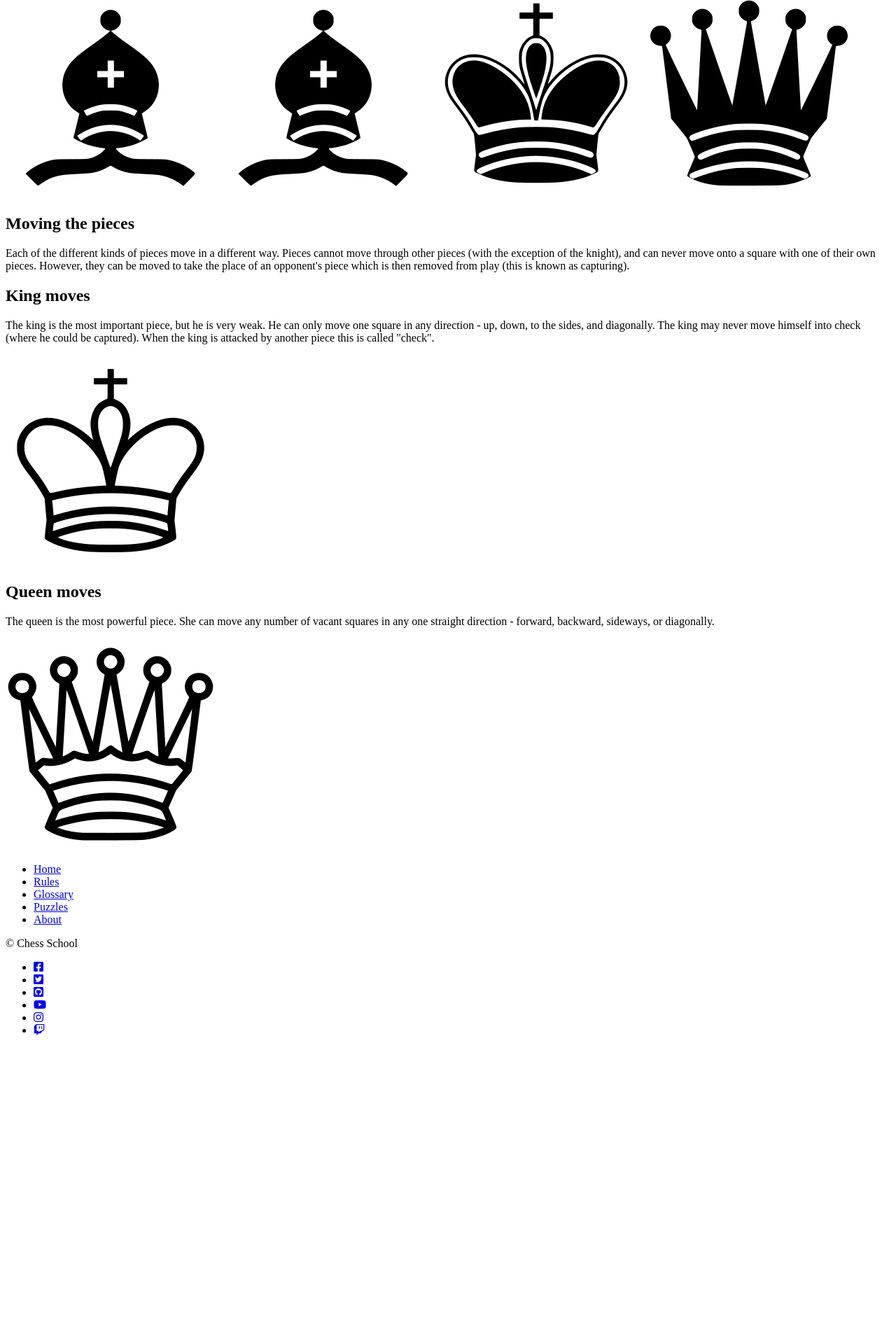
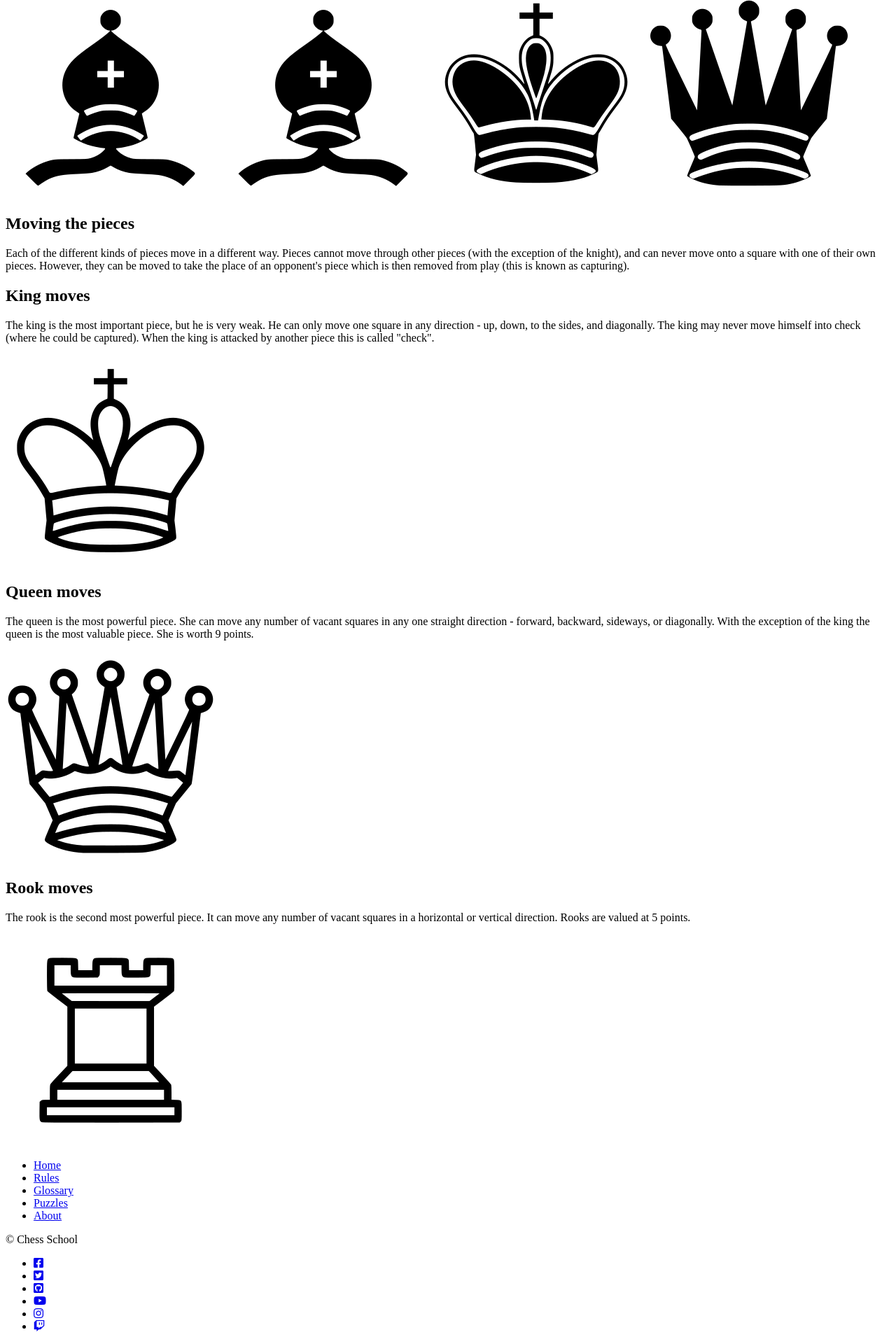
Before and after one commit to PavelDenchev/SoftUni-Project-Chess, a Jekyll site: the page docs/rules.html, which Jekyll copies as it is, in a window 1280 px wide. Shown: the part 2659-4579 px from the top of the page at 70% size. Built offline with Jekyll 4.4.1, drawn with Linux system fonts in a browser that asks for light colours; nearby versions of some CDN libraries; before the commit the page ends 4156 px from its top, so only the background shows below that.

Commit message:
Added rook moves section

```diff
--- a/docs/feed.xml
+++ b/docs/feed.xml
@@ -1,4 +1,4 @@
-<?xml version="1.0" encoding="utf-8"?><feed xmlns="http://www.w3.org/2005/Atom" ><generator uri="https://jekyllrb.com/" version="3.8.5">Jekyll</generator><link href="/feed.xml" rel="self" type="application/atom+xml" /><link href="/" rel="alternate" type="text/html" /><updated>2019-04-13T19:10:17+03:00</updated><id>/feed.xml</id><title type="html">ChessBlog</title><subtitle>This site is for an exam for SoftUni.</subtitle><entry><title type="html">Welcome to Jekyll!</title><link href="/2019/03/25/welcome-to-jekyll.html" rel="alternate" type="text/html" title="Welcome to Jekyll!" /><published>2019-03-25T13:09:03+02:00</published><updated>2019-03-25T13:09:03+02:00</updated><id>/2019/03/25/welcome-to-jekyll</id><content type="html" xml:base="/2019/03/25/welcome-to-jekyll.html">&lt;p&gt;You’ll find this post in your &lt;code class=&quot;highlighter-rouge&quot;&gt;_posts&lt;/code&gt; directory. Go ahead and edit it and re-build the site to see your changes. You can rebuild the site in many different ways, but the most common way is to run &lt;code class=&quot;highlighter-rouge&quot;&gt;jekyll serve&lt;/code&gt;, which launches a web server and auto-regenerates your site when a file is updated.&lt;/p&gt;
+<?xml version="1.0" encoding="utf-8"?><feed xmlns="http://www.w3.org/2005/Atom" ><generator uri="https://jekyllrb.com/" version="3.8.5">Jekyll</generator><link href="/feed.xml" rel="self" type="application/atom+xml" /><link href="/" rel="alternate" type="text/html" /><updated>2019-04-13T21:24:49+03:00</updated><id>/feed.xml</id><title type="html">ChessBlog</title><subtitle>This site is for an exam for SoftUni.</subtitle><entry><title type="html">Welcome to Jekyll!</title><link href="/2019/03/25/welcome-to-jekyll.html" rel="alternate" type="text/html" title="Welcome to Jekyll!" /><published>2019-03-25T13:09:03+02:00</published><updated>2019-03-25T13:09:03+02:00</updated><id>/2019/03/25/welcome-to-jekyll</id><content type="html" xml:base="/2019/03/25/welcome-to-jekyll.html">&lt;p&gt;You’ll find this post in your &lt;code class=&quot;highlighter-rouge&quot;&gt;_posts&lt;/code&gt; directory. Go ahead and edit it and re-build the site to see your changes. You can rebuild the site in many different ways, but the most common way is to run &lt;code class=&quot;highlighter-rouge&quot;&gt;jekyll serve&lt;/code&gt;, which launches a web server and auto-regenerates your site when a file is updated.&lt;/p&gt;
 
 &lt;p&gt;To add new posts, simply add a file in the &lt;code class=&quot;highlighter-rouge&quot;&gt;_posts&lt;/code&gt; directory that follows the convention &lt;code class=&quot;highlighter-rouge&quot;&gt;YYYY-MM-DD-name-of-post.ext&lt;/code&gt; and includes the necessary front matter. Take a look at the source for this post to get an idea about how it works.&lt;/p&gt;
 
--- a/docs/rules.html
+++ b/docs/rules.html
@@ -273,7 +273,7 @@
         </div>
 
         <h1 class="rules-title">Queen moves</h1>
-        <p class="rules-content">The queen is the most powerful piece. She can move any number of vacant squares in any one straight direction - forward, backward, sideways, or diagonally.</p>
+        <p class="rules-content">The queen is the most powerful piece. She can move any number of vacant squares in any one straight direction - forward, backward, sideways, or diagonally. With the exception of the king the queen is the most valuable piece. She is worth 9 points.</p>
 
         <div class="chessboard">
             <div>
@@ -358,6 +358,93 @@
 </div>
             <img src="./images/white-queen.png" class="piece white-queen moves-queen">
         </div>
+
+        <h1 class="rules-title">Rook moves</h1>
+        <p class="rules-content">The rook is the second most powerful piece. It can move any number of vacant squares in a horizontal or vertical direction. Rooks are valued at 5 points.</p>
+
+        <div class="chessboard">
+            <div>
+    <div class="white-square" id="a8"></div>
+    <div class="black-square" id="b8"></div>
+    <div class="white-square" id="c8"></div>
+    <div class="black-square" id="d8"></div>
+    <div class="white-square" id="e8"></div>
+    <div class="black-square" id="f8"></div>
+    <div class="white-square" id="g8"></div>
+    <div class="black-square" id="h8"></div>
+</div>
+<div>
+    <div class="black-square" id="a7"></div>
+    <div class="white-square" id="b7"></div>
+    <div class="black-square" id="c7"></div>
+    <div class="white-square" id="d7"></div>
+    <div class="black-square" id="e7"></div>
+    <div class="white-square" id="f7"></div>
+    <div class="black-square" id="g7"></div>
+    <div class="white-square" id="h7"></div>
+</div>
+<div>
+    <div class="white-square" id="a6"></div>
+    <div class="black-square" id="b6"></div>
+    <div class="white-square" id="c6"></div>
+    <div class="black-square" id="d6"></div>
+    <div class="white-square" id="e6"></div>
+    <div class="black-square" id="f6"></div>
+    <div class="white-square" id="g6"></div>
+    <div class="black-square" id="h6"></div>
+</div>
+<div>
+    <div class="black-square" id="a5"></div>
+    <div class="white-square" id="b5"></div>
+    <div class="black-square" id="c5"></div>
+    <div class="white-square" id="d5"></div>
+    <div class="black-square" id="e5"></div>
+    <div class="white-square" id="f5"></div>
+    <div class="black-square" id="g5"></div>
+    <div class="white-square" id="h5"></div>
+</div>
+<div>
+    <div class="white-square" id="a4"></div>
+    <div class="black-square" id="b4"></div>
+    <div class="white-square" id="c4"></div>
+    <div class="black-square" id="d4"></div>
+    <div class="white-square" id="e4"></div>
+    <div class="black-square" id="f4"></div>
+    <div class="white-square" id="g4"></div>
+    <div class="black-square" id="h4"></div>
+</div>
+<div>
+    <div class="black-square" id="a3"></div>
+    <div class="white-square" id="b3"></div>
+    <div class="black-square" id="c3"></div>
+    <div class="white-square" id="d3"></div>
+    <div class="black-square" id="e3"></div>
+    <div class="white-square" id="f3"></div>
+    <div class="black-square" id="g3"></div>
+    <div class="white-square" id="h3"></div>
+</div>
+<div>
+    <div class="white-square" id="a2"></div>
+    <div class="black-square" id="b2"></div>
+    <div class="white-square" id="c2"></div>
+    <div class="black-square" id="d2"></div>
+    <div class="white-square" id="e2"></div>
+    <div class="black-square" id="f2"></div>
+    <div class="white-square" id="g2"></div>
+    <div class="black-square" id="h2"></div>
+</div>
+<div>
+    <div class="black-square" id="a1"></div>
+    <div class="white-square" id="b1"></div>
+    <div class="black-square" id="c1"></div>
+    <div class="white-square" id="d1"></div>
+    <div class="black-square" id="e1"></div>
+    <div class="white-square" id="f1"></div>
+    <div class="black-square" id="g1"></div>
+    <div class="white-square" id="h1"></div>
+</div>
+            <img src="./images/white-rook.png" class="piece white-rook moves-rook">
+        </div>
     </div>
 </section>
   </main>
```
Also changed, not shown: _assets/scss/_animations.scss (+27 -0 lines), _assets/scss/_rules.scss (+9 -0 lines), docs/css/site.css (+45 -0 lines), rules.html (+9 -1 lines).
